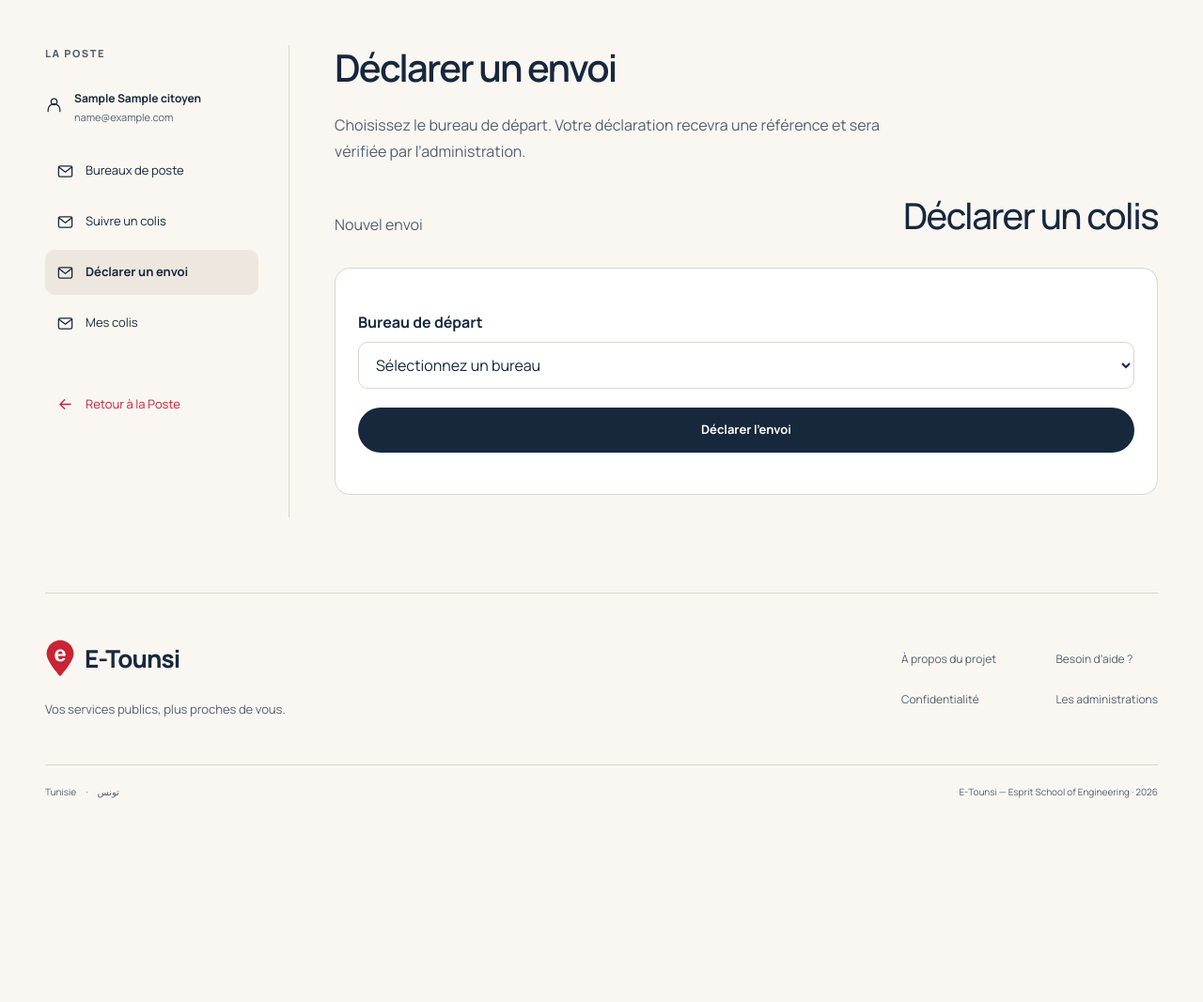
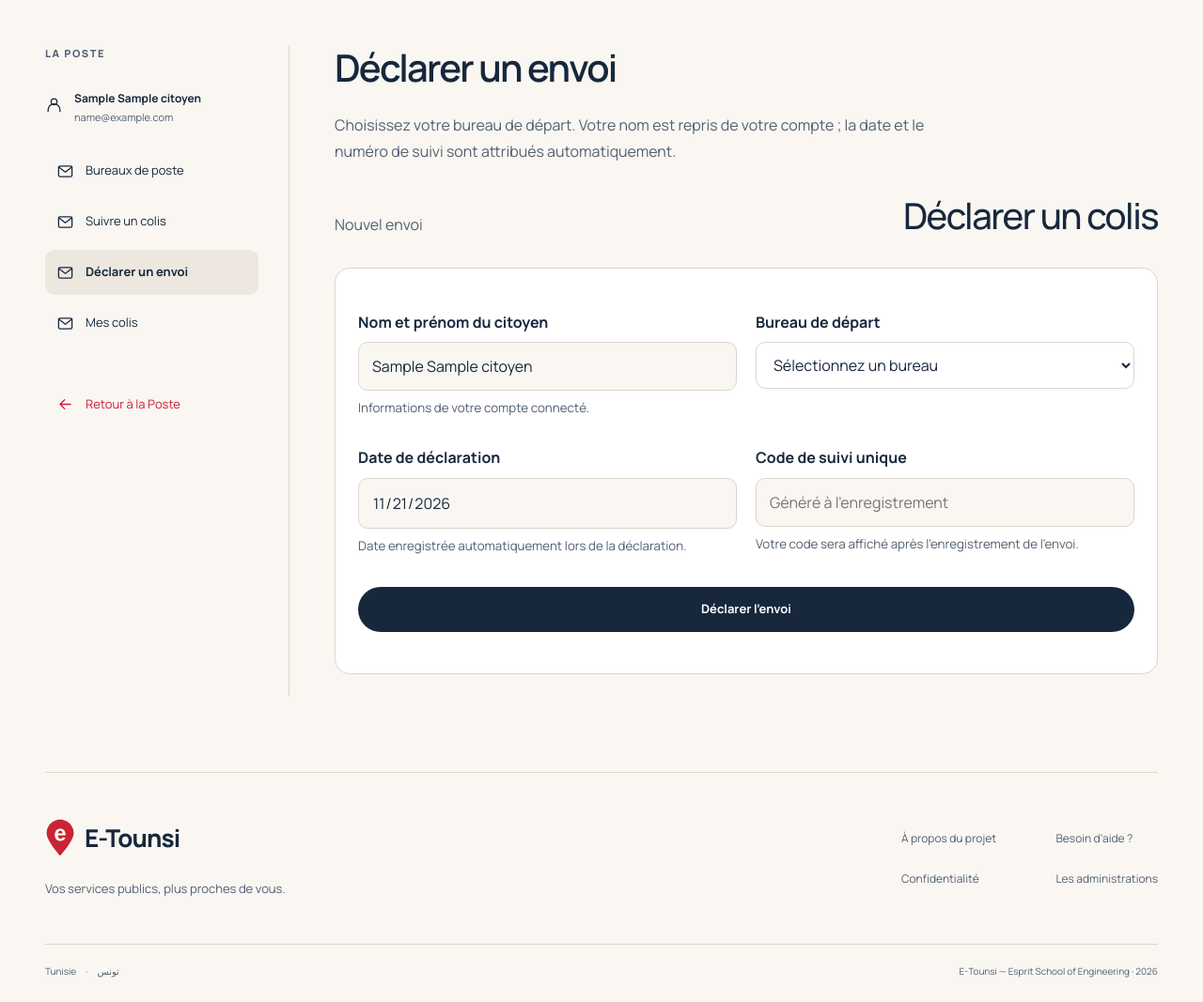
Before and after one commit to darineghodhbani/Esprit-PW-2A6-2026-ETounsi, a PHP site: page /index.php?page=declarerEnvoi in a window 1280 px wide. Shown: the part 96-1163 px from the top of the page at 94% size. Before the commit the page ends 946 px from the top, so only its background shows below. Run offline with PHP 8.4, Linux system fonts and the light colour scheme; the visitor is signed in with stand-in values (Sample User, id 1); tables that the repository leaves empty hold one stand-in row (values such as "Sample post").

Commit message:
Afficher le nom, la date et le suivi dans le formulaire citoyen

```diff
--- a/app/Views/frontoffice/poste/declarerEnvoi.php
+++ b/app/Views/frontoffice/poste/declarerEnvoi.php
@@ -1,7 +1,9 @@
 <?php
 $intro = $modification
     ? tr('Modifiez le bureau de départ avant l’acceptation de votre envoi.', 'عدّل مكتب الإرسال قبل قبول إرساليّتك.')
-    : tr('Choisissez le bureau de départ. Votre déclaration recevra une référence et sera vérifiée par l’administration.', 'اختر مكتب الإرسال. ستحصل على رقم تتبّع وستراجع الإدارة تصريحك.');
+    : tr('Choisissez votre bureau de départ. Votre nom est repris de votre compte ; la date et le numéro de suivi sont attribués automatiquement.', 'اختر مكتب الإرسال. يُستخرج اسمك من حسابك ويُسجّل تاريخ التصريح ورقم التتبّع آليًّا.');
+$nomCitoyen = trim(($utilisateur['prenom'] ?? '') . ' ' . $utilisateur['nom']);
+$dateDeclaration = $modification ? substr($colis['created_at'], 0, 10) : date('Y-m-d');
 require __DIR__ . '/page-heading.php';
 ?>
 <div class="poste-section">
@@ -10,9 +12,6 @@ require __DIR__ . '/page-heading.php';
         <h2><?= e($modification ? tr('Modifier mon colis', 'تعديل طردي') : tr('Déclarer un colis', 'التصريح بطرد')) ?></h2>
     </div>
     <div class="content-panel panel-narrow">
-        <?php if ($modification): ?>
-            <p><?= e(tr('Référence : ', 'رقم التتبّع: ')) ?><bdi><?= e($colis['numero_suivi']) ?></bdi></p>
-        <?php endif; ?>
         <?php if ($erreur !== ''): ?>
             <p class="alert alert-danger" role="alert" id="erreur-envoi"><?= e($erreur) ?></p>
         <?php endif; ?>
@@ -21,14 +20,36 @@ require __DIR__ . '/page-heading.php';
         <?php else: ?>
             <form method="post" action="<?= e($modification ? frontUrl('modifier-colis', ['id' => $colis['id_colis']]) : frontUrl('envoi')) ?>" novalidate>
                 <input type="hidden" name="csrf" value="<?= e($jeton) ?>">
+                <div class="poste-form-grid">
+                    <div>
+                        <label class="form-label" for="nom_citoyen"><?= e(tr('Nom et prénom du citoyen', 'اسم المواطن ولقبه')) ?></label>
+                        <input type="text" id="nom_citoyen" value="<?= e($nomCitoyen) ?>" readonly aria-describedby="aide-nom">
+                        <small class="form-text" id="aide-nom"><?= e(tr('Informations de votre compte connecté.', 'معلومات حسابك المتّصل.')) ?></small>
+                    </div>
+                    <div>
                         <label class="form-label" for="id_bureau_depart"><?= e(tr('Bureau de départ', 'مكتب الإرسال')) ?></label>
-                <select class="form-select mb-4" id="id_bureau_depart" name="id_bureau_depart" required
+                        <select class="form-select" id="id_bureau_depart" name="id_bureau_depart" required
                             <?php if ($erreur !== ''): ?>aria-invalid="true" aria-describedby="erreur-envoi" autofocus<?php endif; ?>>
                             <option value=""><?= e(tr('Sélectionnez un bureau', 'اختر مكتبًا')) ?></option>
                             <?php foreach ($bureaux as $bureau): ?>
                                 <option value="<?= e($bureau['id_bureau']) ?>" <?= (string) $bureau['id_bureau'] === $bureauSelectionne ? 'selected' : '' ?>><?= e($bureau['nom']) ?> · <?= e($bureau['ville']) ?></option>
                             <?php endforeach; ?>
                         </select>
+                    </div>
+                    <div>
+                        <label class="form-label" for="date_declaration"><?= e(tr('Date de déclaration', 'تاريخ التصريح')) ?></label>
+                        <input type="date" id="date_declaration" value="<?= e($dateDeclaration) ?>" readonly aria-describedby="aide-date">
+                        <small class="form-text" id="aide-date"><?= e(tr('Date enregistrée automatiquement lors de la déclaration.', 'يُسجّل التاريخ آليًّا عند التصريح.')) ?></small>
+                    </div>
+                    <div>
+                        <label class="form-label" for="numero_suivi"><?= e(tr('Code de suivi unique', 'رقم التتبّع الفريد')) ?></label>
+                        <input type="text" id="numero_suivi" dir="ltr" value="<?= e($modification ? $colis['numero_suivi'] : '') ?>"
+                            placeholder="<?= e(tr('Généré à l’enregistrement', 'يُسند عند التسجيل')) ?>" readonly aria-describedby="aide-suivi">
+                        <small class="form-text" id="aide-suivi"><?= e($modification
+                            ? tr('Ce code identifie votre colis et reste inchangé.', 'يُعرّف هذا الرقم طردك ولا يتغيّر.')
+                            : tr('Votre code sera affiché après l’enregistrement de l’envoi.', 'سيظهر رقمك بعد تسجيل الإرسالية.')) ?></small>
+                    </div>
+                </div>
                 <button class="button button-dark w-100" type="submit"><?= e($modification ? tr('Enregistrer les modifications', 'حفظ التعديلات') : tr('Déclarer l’envoi', 'صرّح بالإرسال')) ?></button>
                 <?php if ($modification): ?><a class="button button-light" href="<?= e(frontUrl('historique')) ?>"><?= e(tr('Annuler', 'رجوع')) ?></a><?php endif; ?>
             </form>
--- a/assets/frontoffice/css/pages/poste.css
+++ b/assets/frontoffice/css/pages/poste.css
@@ -27,11 +27,14 @@
 .page-poste .poste-actions { display: flex; flex-wrap: wrap; align-items: center; gap: 8px; }
 .page-poste .poste-history-table .poste-actions { min-width: 150px; }
 .page-poste .poste-delete-confirmation { margin-block: 20px; }
+.page-poste .poste-form-grid { display: grid; grid-template-columns: repeat(2, minmax(0, 1fr)); gap: 20px; margin-block-end: 24px; }
+.page-poste input[readonly] { background: var(--color-surface); }
 .logout-inline { display: inline-flex; margin: 0; }
 .logout-inline button { font: inherit; cursor: pointer; }
 .profile-edit { margin-block-start: 28px; }
 .profile-edit .page-lead { font-size: .85rem; }
 @media (max-width: 640px) {
+  .page-poste .poste-form-grid { grid-template-columns: minmax(0, 1fr); }
   .page-poste .tracking-controls > *, .page-poste .office-filter > * { width: 100%; }
   .page-poste .content-panel, .page-poste .office-card { padding: 18px; }
 }
```
Also changed, not shown: README.md. Lines whose indentation alone changed are shown as unchanged.
